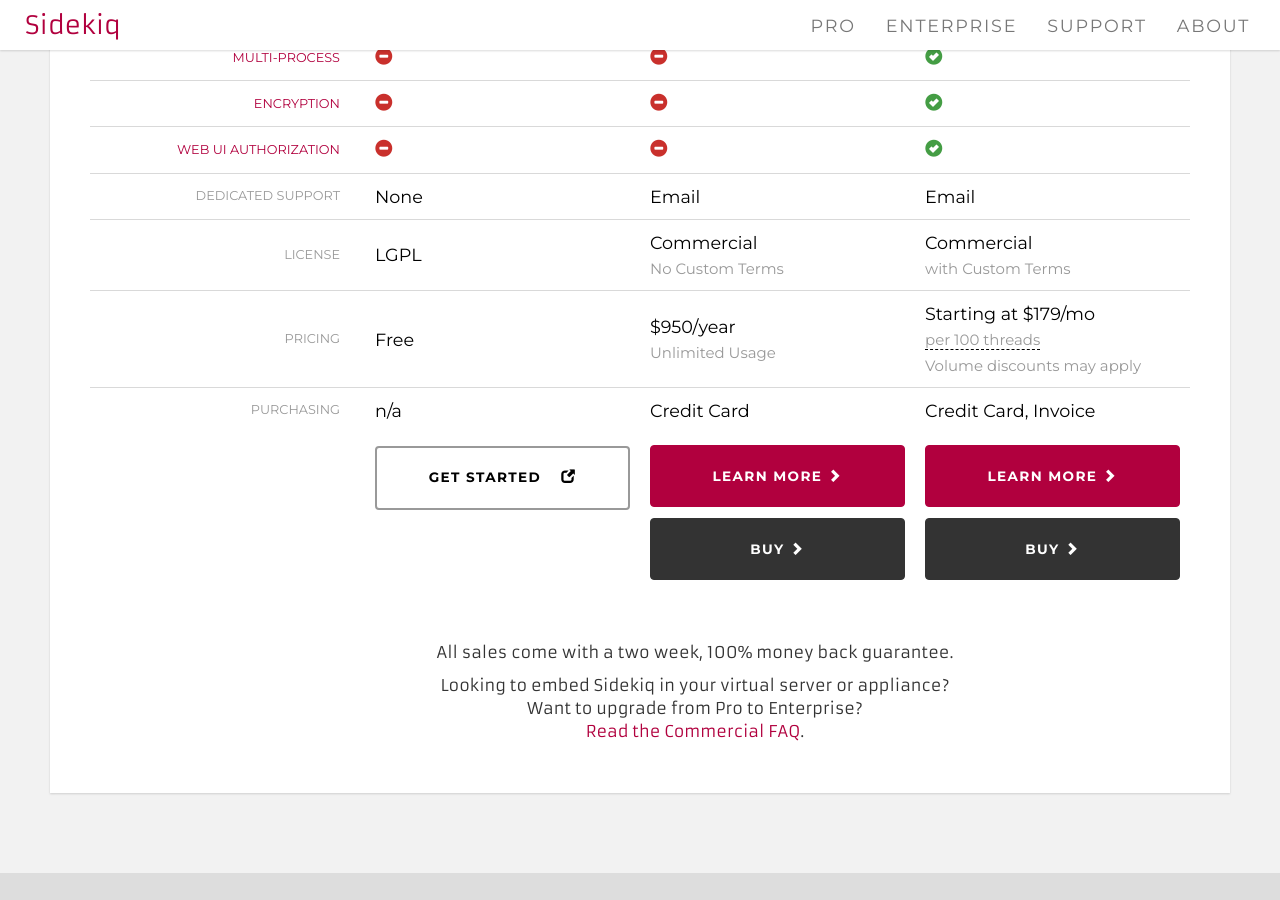
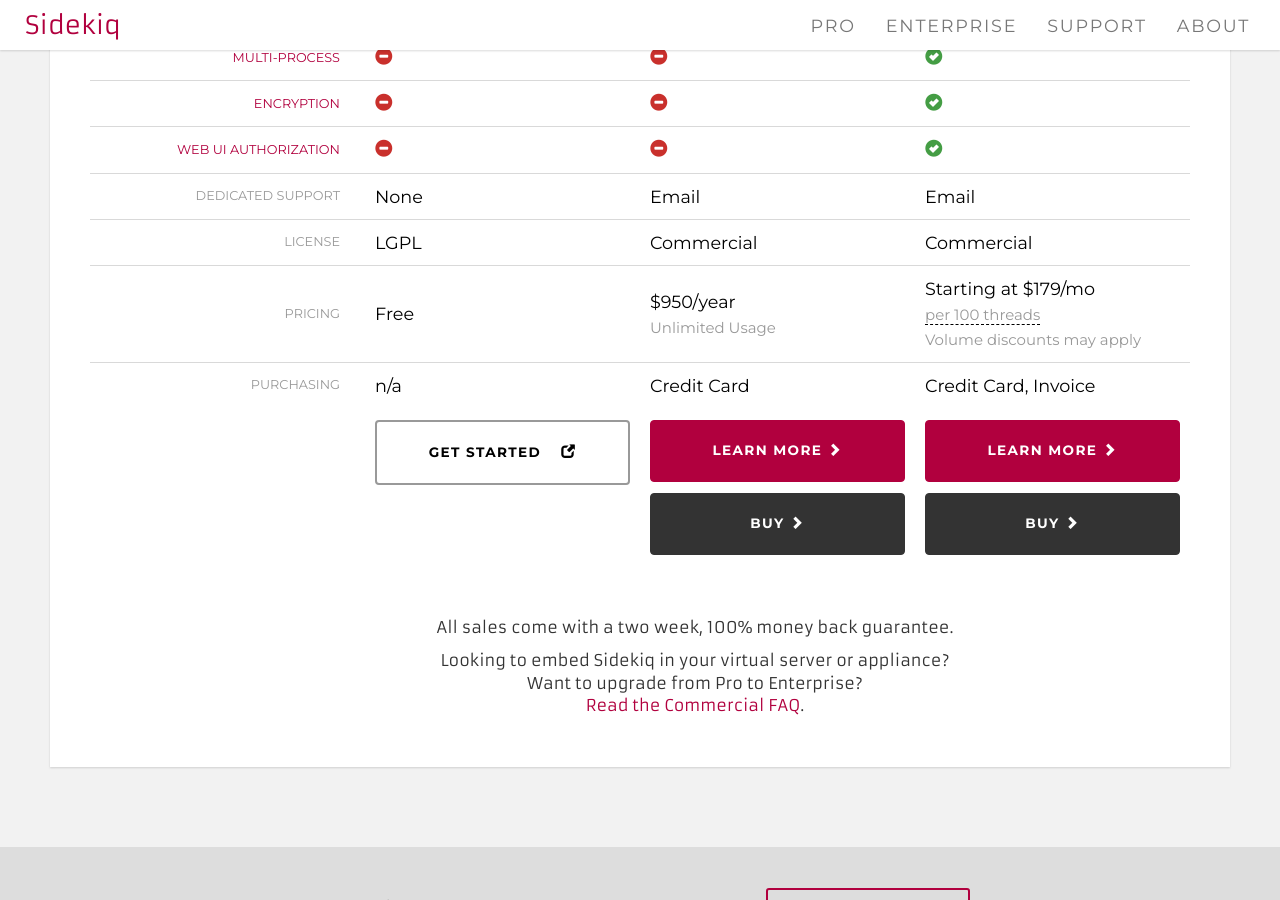
Before and after one commit to gurusoftware007/Sidekiq, a Jekyll site: the page built from index.html, in a window 1280 px wide and 900 px high, scrolled down 1470 px. Built offline with Jekyll 4.4.1, drawn with Linux system fonts in a browser that asks for light colours.

Commit message:
no one cares

```diff
--- a/index.html
+++ b/index.html
@@ -240,12 +240,8 @@ layout: default
         <tr>
           <td class="key">License</td>
           <td>LGPL</td>
-          <td>Commercial<br>
-            <small>No Custom Terms</small>
-          </td>
-          <td>Commercial<br>
-            <small>with Custom Terms</small>
-          </td>
+          <td>Commercial</td>
+          <td>Commercial</td>
         </tr>
         <tr>
           <td class="key">Pricing</td>
```
